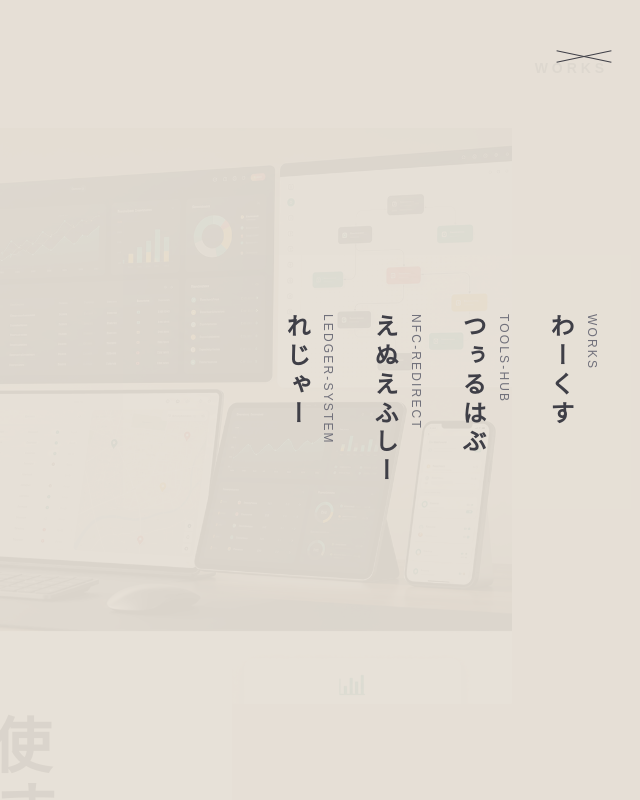
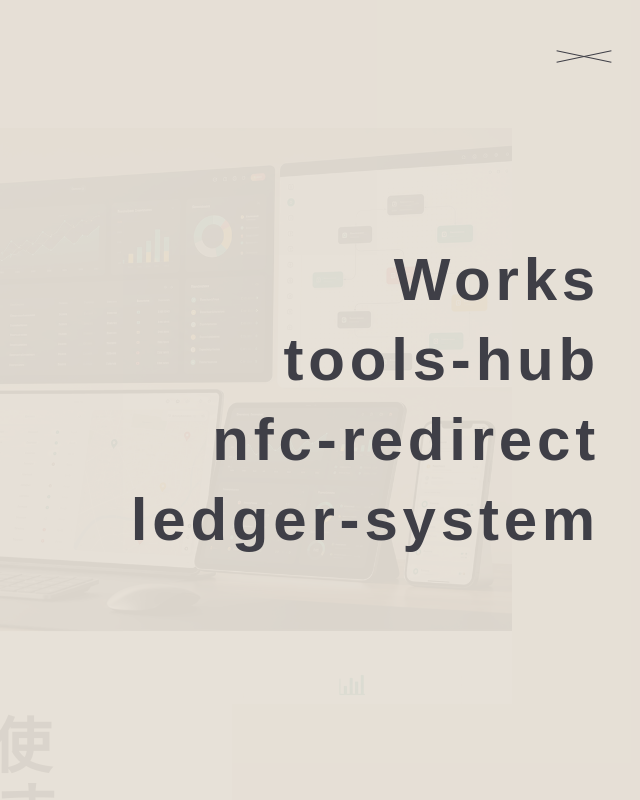
Before and after one commit to muu-ima/portfolio, a Next.js app: page / in a window 1280 px wide. Both pictures are taken after a click on the button "ナビゲーションを開く". Shown: the top 800 px of the page, without its empty margins (640-1280 px from the left). Built offline with nearby package versions, Linux system fonts and the light colour scheme; a web font is replaced by a local one.

Commit message:
Simplify drawer and header navigation

```diff
--- a/app/components/SideKanaNav.tsx
+++ b/app/components/SideKanaNav.tsx
@@ -4,10 +4,10 @@ import Link from "next/link";
 import { useState } from "react";
 
 const navItems = [
-  { kana: "わーくす", slug: "works", href: "/#works" },
-  { kana: "つぅるはぶ", slug: "tools-hub", href: "/works/tools-hub" },
-  { kana: "えぬえふしー", slug: "nfc-redirect", href: "/works/nfc-redirect" },
-  { kana: "れじゃー", slug: "ledger-system", href: "/works/kobutsu-ledger-system" },
+  { label: "Works", href: "/#works" },
+  { label: "tools-hub", href: "/works/tools-hub" },
+  { label: "nfc-redirect", href: "/works/nfc-redirect" },
+  { label: "ledger-system", href: "/works/kobutsu-ledger-system" },
 ];
 
 export default function SideKanaNav() {
@@ -40,20 +40,15 @@ export default function SideKanaNav() {
           aria-label="作品ナビゲーション"
           className="mx-auto flex min-h-screen max-w-7xl items-center justify-end px-10 py-20"
         >
-          <div className="flex flex-row-reverse items-start gap-8">
+          <div className="grid gap-5 text-right">
             {navItems.map((item) => (
               <Link
                 key={item.href}
                 href={item.href}
                 onClick={() => setIsOpen(false)}
-                className="group flex items-start gap-2 text-zinc-700 transition hover:text-cyan-800"
+                className="text-4xl font-semibold tracking-[0.08em] text-zinc-700 transition hover:text-cyan-800 sm:text-6xl"
               >
-                <span className="vertical-rl text-2xl font-semibold tracking-[0.2em]">
-                  {item.kana}
-                </span>
-                <span className="vertical-rl text-xs font-medium uppercase tracking-[0.18em] text-zinc-500 transition group-hover:text-cyan-700">
-                  {item.slug}
-                </span>
+                {item.label}
               </Link>
             ))}
           </div>
--- a/app/page.tsx
+++ b/app/page.tsx
@@ -128,12 +128,9 @@ export default function Home() {
     <main className="min-h-screen bg-[#e6e0d6] text-zinc-950">
       <SideKanaNav />
       <section className="relative overflow-hidden px-5 pb-20 pt-8 sm:px-8">
-        <nav className="mx-auto flex max-w-7xl items-center justify-between py-6 text-sm font-semibold uppercase tracking-[0.28em] text-zinc-700">
+        <nav className="mx-auto flex max-w-7xl items-center py-6 text-sm font-semibold uppercase tracking-[0.28em] text-zinc-700">
           <a href="#" className="text-base normal-case tracking-[0.18em] text-zinc-500">
             Portfolio
-          </a>
-          <a href="#works" className="transition hover:text-cyan-700">
-            Works
           </a>
         </nav>
 
--- a/app/works/kobutsu-ledger-system/page.tsx
+++ b/app/works/kobutsu-ledger-system/page.tsx
@@ -77,12 +77,9 @@ export default function KobutsuLedgerSystemPage() {
       <SideKanaNav />
       <section className="border-b border-zinc-200 bg-[#e6e0d6] px-5 py-8 sm:px-8">
         <div className="mx-auto max-w-7xl">
-          <nav className="mb-20 flex items-center justify-between text-sm font-medium">
+          <nav className="mb-20 flex items-center text-sm font-medium">
             <Link href="/" className="transition hover:text-sky-700">
               Portfolio
-            </Link>
-            <Link href="/#works" className="text-zinc-600 transition hover:text-zinc-950">
-              Works
             </Link>
           </nav>
 
--- a/app/works/nfc-redirect/page.tsx
+++ b/app/works/nfc-redirect/page.tsx
@@ -64,12 +64,9 @@ export default function NfcRedirectPage() {
       <SideKanaNav />
       <section className="border-b border-zinc-200 bg-[#e6e0d6] px-5 py-8 sm:px-8">
         <div className="mx-auto max-w-7xl">
-          <nav className="mb-20 flex items-center justify-between text-sm font-medium">
+          <nav className="mb-20 flex items-center text-sm font-medium">
             <Link href="/" className="transition hover:text-sky-700">
               Portfolio
-            </Link>
-            <Link href="/#works" className="text-zinc-600 transition hover:text-zinc-950">
-              Works
             </Link>
           </nav>
 
--- a/app/works/tools-hub/page.tsx
+++ b/app/works/tools-hub/page.tsx
@@ -53,12 +53,9 @@ export default function ToolsHubPage() {
         <div className="absolute inset-0 bg-[linear-gradient(90deg,rgba(255,255,255,0.98)_0%,rgba(255,255,255,0.92)_48%,rgba(255,255,255,0.62)_100%)]" />
 
         <div className="relative mx-auto max-w-7xl px-5 py-8 sm:px-8">
-          <nav className="mb-20 flex items-center justify-between text-sm font-medium">
+          <nav className="mb-20 flex items-center text-sm font-medium">
             <Link href="/" className="transition hover:text-sky-700">
               Portfolio
-            </Link>
-            <Link href="/#works" className="text-zinc-600 transition hover:text-zinc-950">
-              Works
             </Link>
           </nav>
 
@@ -238,6 +235,7 @@ export default function ToolsHubPage() {
                   alt={screenshot.alt}
                   width={1920}
                   height={946}
+                  loading={screenshot.src.endsWith("tools-hub-entry.png") ? "eager" : "lazy"}
                   sizes="(max-width: 1024px) 100vw, 560px"
                   className="h-auto w-full rounded-md border border-zinc-200 object-cover"
                 />
```
